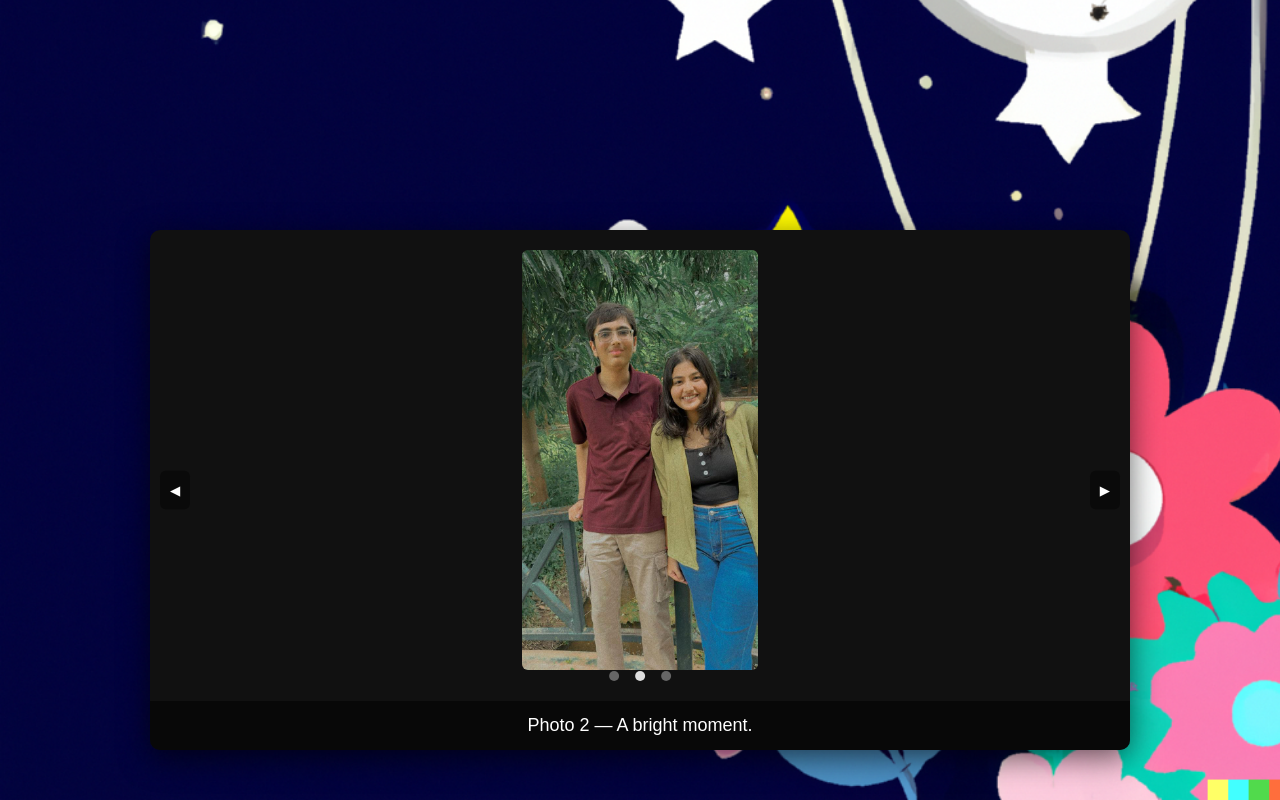
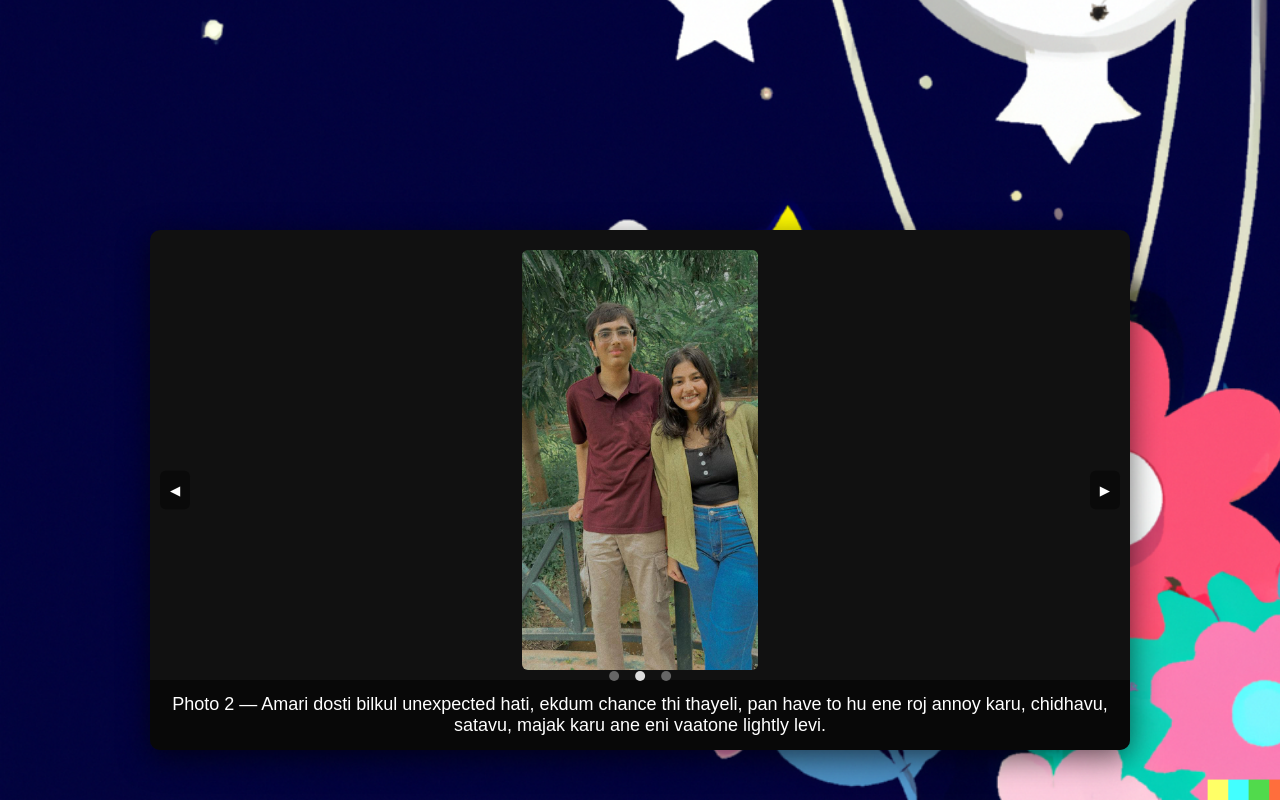
Before and after one commit to PLAYER-333/website, a plain HTML site: page index.html in a window 1280 px wide. Shown: the part 510-1310 px from the top of the page. Drawn offline with Linux system fonts and the light colour scheme.

Commit message:
Update index.html

```diff
--- a/index.html
+++ b/index.html
@@ -244,9 +244,9 @@
             var index = 0;
             var timer = null;
             var captions = [
-              "Photo 1 — A quiet memory.",
-              "Photo 2 — A bright moment.",
-              "Photo 3 — A promise kept."
+              "Photo 1 — Me ane Sweta Law Garden ma roj masti kariye,bak bak ane maja kariye, laugh laugh kariye ane badha ne irritate kariye.",
+              "Photo 2 — Amari dosti bilkul unexpected hati, ekdum chance thi thayeli, pan have to hu ene roj annoy karu, chidhavu, satavu, majak karu ane eni vaatone lightly levi.",
+              "Photo 3 — Jare pan mane eni funny expression male, to hu turant photo click karu ane mara khaskar collection ma add karu. For Example Aa😂"
             ];
 
             function showSlide(i) {
```
